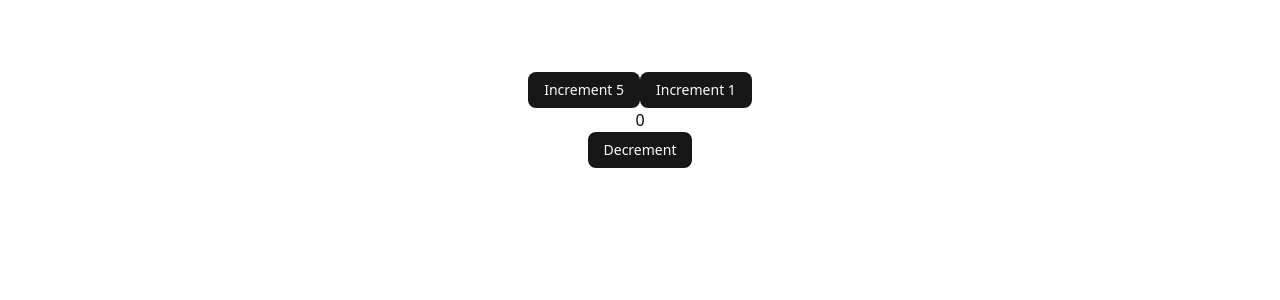
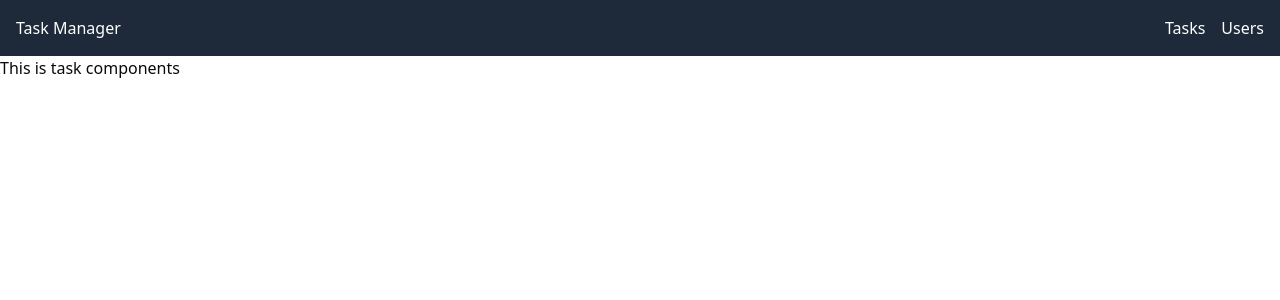
Before and after one commit to habibb2r/redux-shadcn, a React (Vite) app: page / in a window 1280 px wide. Shown: the top 300 px of the page. Built offline with nearby package versions, Linux system fonts and the light colour scheme.

Commit message:
Enabled Routing

```diff
--- a/package.json
+++ b/package.json
@@ -18,7 +18,9 @@
     "lucide-react": "^0.482.0",
     "react": "^19.0.0",
     "react-dom": "^19.0.0",
+    "react-hook-form": "^7.54.2",
     "react-redux": "^9.2.0",
+    "react-router-dom": "^7.3.0",
     "tailwind-merge": "^3.0.2",
     "tailwindcss": "^4.0.14",
     "tailwindcss-animate": "^1.0.7"
--- a/src/App.tsx
+++ b/src/App.tsx
@@ -1,15 +1,14 @@
-import { useState } from 'react'
-import reactLogo from './assets/react.svg'
-import viteLogo from '/vite.svg'
-import './App.css'
-import Counter from './components/Counter'
+
+import Navbar from './components/Navbar'
+import { Outlet } from 'react-router-dom'
 
 function App() {
-  const [count, setCount] = useState(0)
+
 
   return (
     <>
-      <Counter></Counter>
+      <Navbar></Navbar>
+      <Outlet></Outlet>
     </>
   )
 }
--- /dev/null
+++ b/src/Pages/Tasks/Tasks.tsx
@@ -0,0 +1,11 @@
+
+
+const Tasks = () => {
+    return (
+        <div>
+            This is task components
+        </div>
+    );
+};
+
+export default Tasks;
--- /dev/null
+++ b/src/Pages/Users/Users.tsx
@@ -0,0 +1,11 @@
+
+
+const Users = () => {
+    return (
+        <div>
+            This is Users
+        </div>
+    );
+};
+
+export default Users;
--- /dev/null
+++ b/src/Routes/Route.tsx
@@ -0,0 +1,23 @@
+import App from "@/App"
+import Tasks from "@/Pages/Tasks/Tasks";
+import Users from "@/Pages/Users/Users";
+import { createBrowserRouter} from "react-router-dom"
+
+const routes = createBrowserRouter([
+    {
+        path: "/",
+        element: <App></App>,
+        children:[
+            {
+                index: true,
+                element: <Tasks></Tasks>
+            },
+            {
+                path: "users",
+                element: <Users></Users>
+            }
+        ]
+    }
+])
+
+export default routes;
--- /dev/null
+++ b/src/components/Navbar.tsx
@@ -0,0 +1,17 @@
+import { Link } from "react-router-dom";
+
+const Navbar = () => {
+    return (
+        <div>
+            <div className="flex justify-between items-center p-4 bg-gray-800 text-white">
+                <h1>Task Manager</h1>
+                <div className="flex space-x-4">
+                    <Link to="/">Tasks</Link>
+                    <Link to="/users">Users</Link>
+                </div>
+            </div>
+        </div>
+    );
+};
+
+export default Navbar;
--- a/src/main.tsx
+++ b/src/main.tsx
@@ -1,15 +1,19 @@
 import { StrictMode } from 'react'
 import { createRoot } from 'react-dom/client'
 import './index.css'
-import App from './App.tsx'
+
 import { Provider } from 'react-redux'
 import {store} from './redux/store.tsx'
+import { RouterProvider } from 'react-router-dom'
+import routes from './Routes/Route.tsx'
 
 
 createRoot(document.getElementById('root')!).render(
   <StrictMode>
      <Provider store={store}>
-     <App />
+      <RouterProvider router={routes}>
+      </RouterProvider>
+
      </Provider>
 
   </StrictMode>,
```
Also changed, not shown: 1 other file (tests, documents, lock files or other folders).
